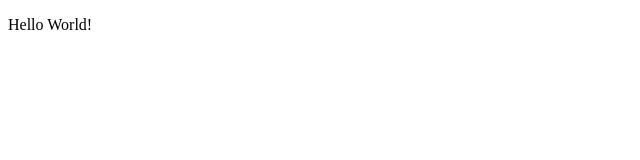
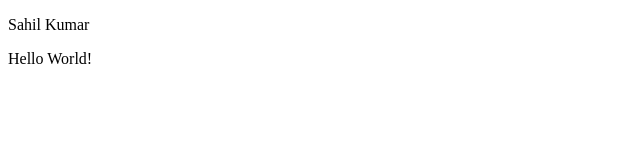
Before and after one commit to sahilkumar1689/temp, a plain HTML site: page index.html in a window 1280 px wide. Shown: the full height of the page, 0-640 px from the left. Drawn offline with Linux system fonts and the light colour scheme.

Commit message:
Change in html

```diff
--- a/index.html
+++ b/index.html
@@ -6,6 +6,7 @@
     <title>Document</title>
 </head>
 <body>
+    <p>Sahil Kumar</p>
     <p>Hello World!</p>
 </body>
 </html>
```
